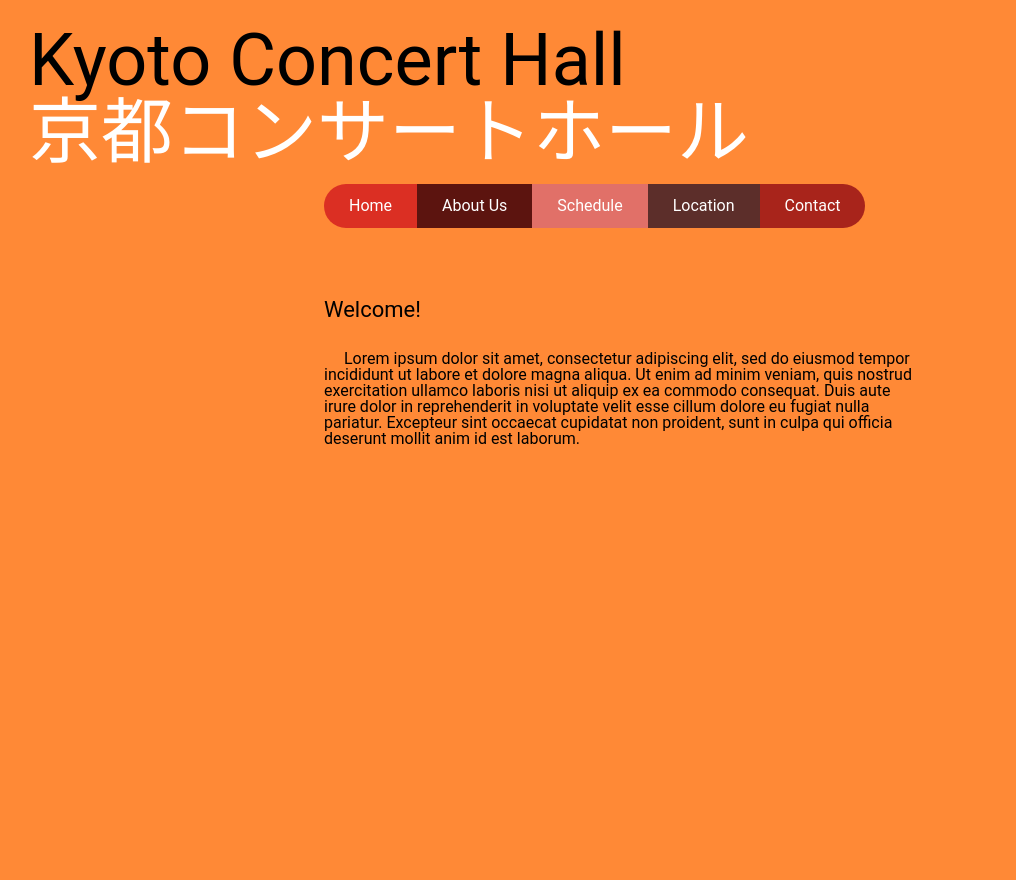
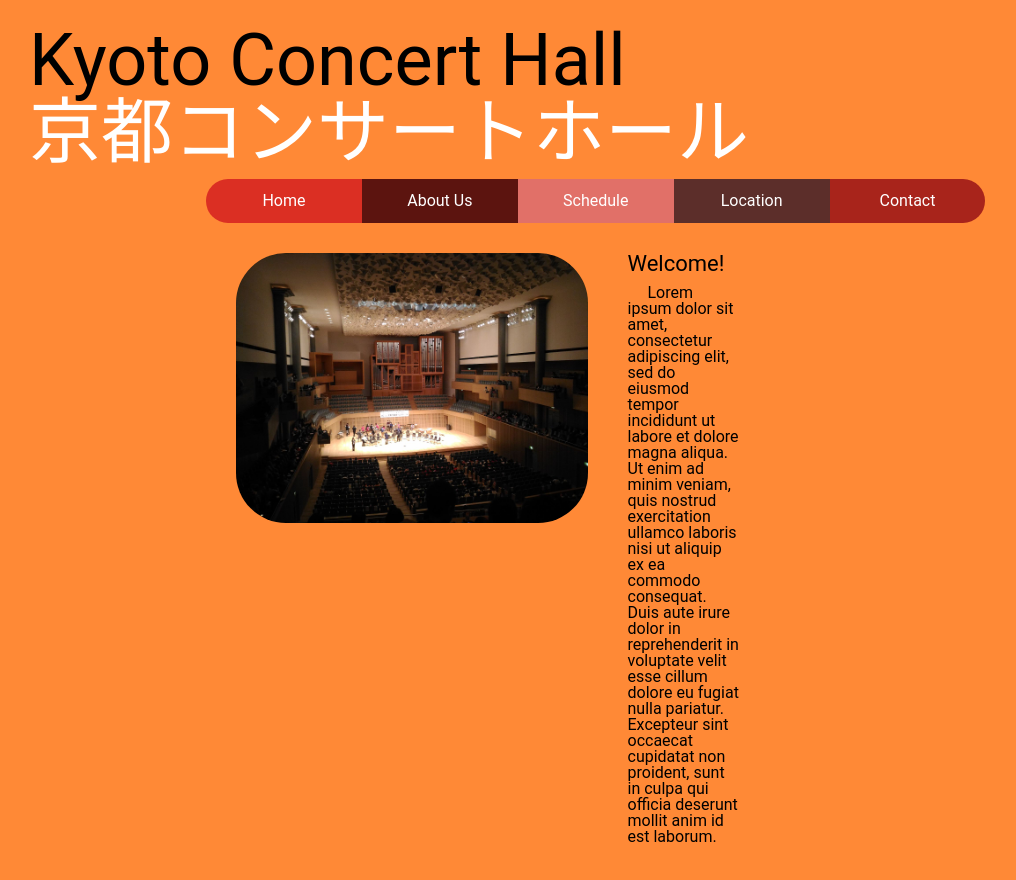
Before and after one commit to blu3r4d0n/VCOM262-Assignment1, a plain HTML site: page index.html in a window 1280 px wide. Shown: the whole page, without its empty margins (46-1062 px from the left). Before the commit the page ends 800 px from the top, so only its background shows below. Drawn offline with Linux system fonts and the light colour scheme; a web font is replaced by a local one.

Commit message:
Getting flex boxes going

```diff
--- a/index.html
+++ b/index.html
@@ -21,13 +21,13 @@
 			  </div>
 			</div>
 			<div class=contentContainerIndex>
+				<img src="images/interior.jpg" alt="Main Hall">
+
 				<div class=title>
-					<p>Welcome!</p>
+					<p class="ContentTitle">Welcome!</p>
+					<p class="contentIndex"> Lorem ipsum dolor sit amet, consectetur adipiscing elit, sed do eiusmod tempor incididunt ut labore et dolore magna aliqua. Ut enim ad minim veniam, quis nostrud exercitation ullamco laboris nisi ut aliquip ex ea commodo consequat. Duis aute irure dolor in reprehenderit in voluptate velit esse cillum dolore eu fugiat nulla pariatur. Excepteur sint occaecat cupidatat non proident, sunt in culpa qui officia deserunt mollit anim id est laborum. </p>
 				</div>
-				<div class=contentIndex>
-					<p> Lorem ipsum dolor sit amet, consectetur adipiscing elit, sed do eiusmod tempor incididunt ut labore et dolore magna aliqua. Ut enim ad minim veniam, quis nostrud exercitation ullamco laboris nisi ut aliquip ex ea commodo consequat. Duis aute irure dolor in reprehenderit in voluptate velit esse cillum dolore eu fugiat nulla pariatur. Excepteur sint occaecat cupidatat non proident, sunt in culpa qui officia deserunt mollit anim id est laborum. </p>
-				</div>
-		</div>
+			</div>
 	</body>
 
 </html>
--- a/styles/styles.css
+++ b/styles/styles.css
@@ -22,26 +22,37 @@ h2{
 /*Desktop responsive CSS*/
 @media only screen and (min-width:1250px){
   .contentContainerIndex{
-    width: 390;
     margin: auto;
-    margin-top: 100px;
-    width: 50%;
+    width: 65%;
     padding: 10px;
+    position: relative;
+    display:flex;
+    padding: 20px;
 
   }
-  .title {
+  .ContentTitle {
       font-size: 22;
   }
+  .title{
+    margin-left: 40px;
+  }
   .contentIndex{
-      text-indent:20px;
-    margin-top: 30px
+    text-indent:20px;
+    margin-top: 10px;
+    width: 30%
+  }
+  img {
+    width: 352;
+    height: 270;
+    border-radius: 50px;
   }
 .navbar {
     overflow: hidden;
     font-family: Roboto, sans-serif;
     position: fixed;
     margin-top: 5px;
-    width: 45%;
+    position: relative;
+    margin:auto;
   }
   .navbar a {
     float: left;
@@ -50,16 +61,14 @@ h2{
     text-align: center;
     padding: 14px 16px;
     text-decoration: none;
-    padding-left: 25px;
-    padding-right: 25px;
-
+    width: 15%;
   }
 
 
 
 .center {
     margin: auto;
-    width: 50%;
+    width: 70%;
     padding: 10px;
   }
   #home {
@@ -81,11 +90,11 @@ h2{
     border-top-right-radius: 25px;
     border-bottom-right-radius: 25px;
   }
-  #home:hover, #about:hover, #schedule:hover, #location:hover, #contact:hover {
+ #home:hover, #about:hover, #schedule:hover, #location:hover, #contact:hover {
     background-color: #F9DC5C;
   }
-
-
+  .navlink:hover{
+    background-color: #F9DC5C;
 }
 
 
@@ -114,7 +123,6 @@ h2{
     }
     .navlink:hover{
       background-color: #F9DC5C;
-      color: black;
   }
 
 }
```
Also changed, not shown: images/interior.jpg (added).
